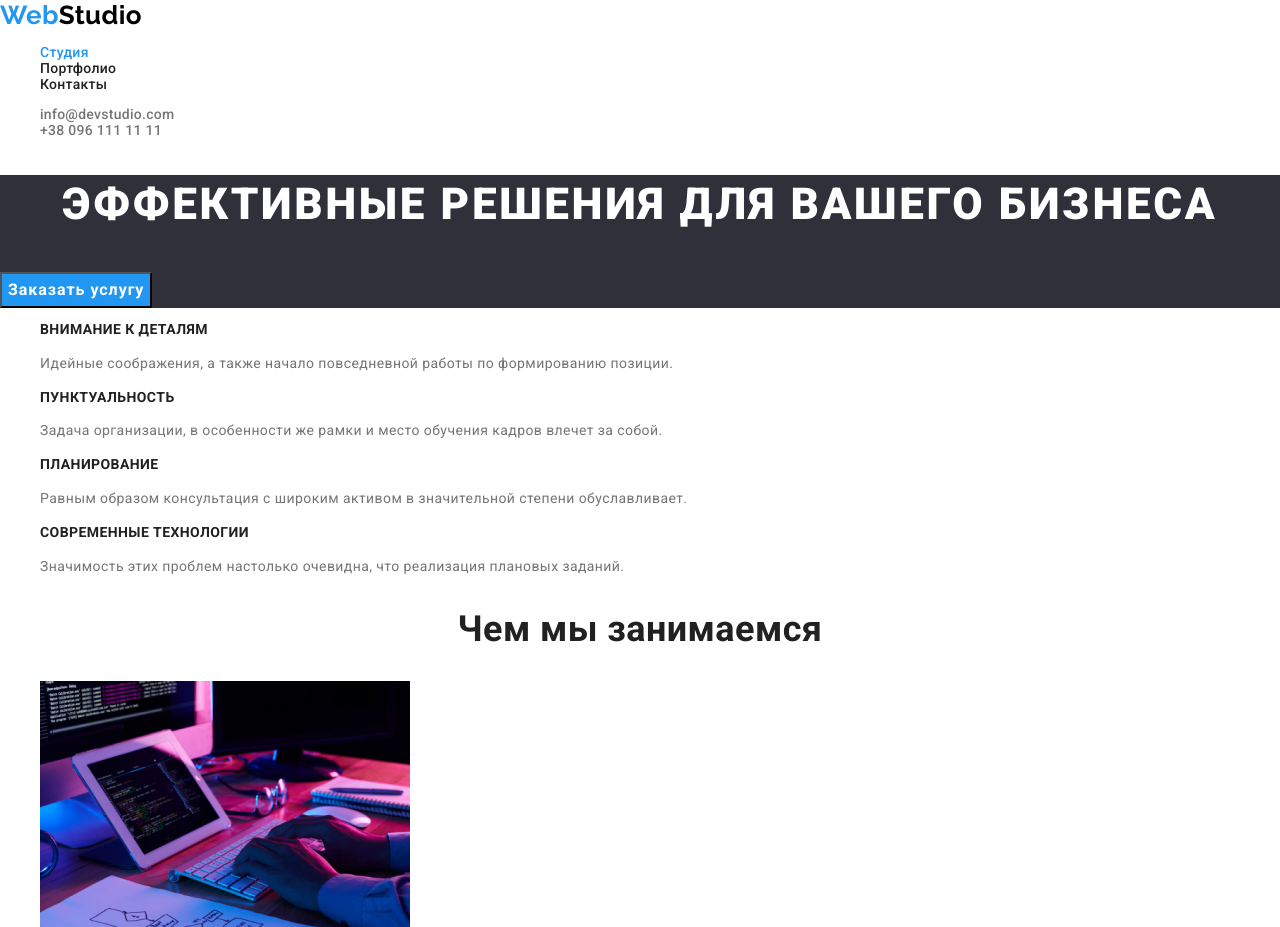
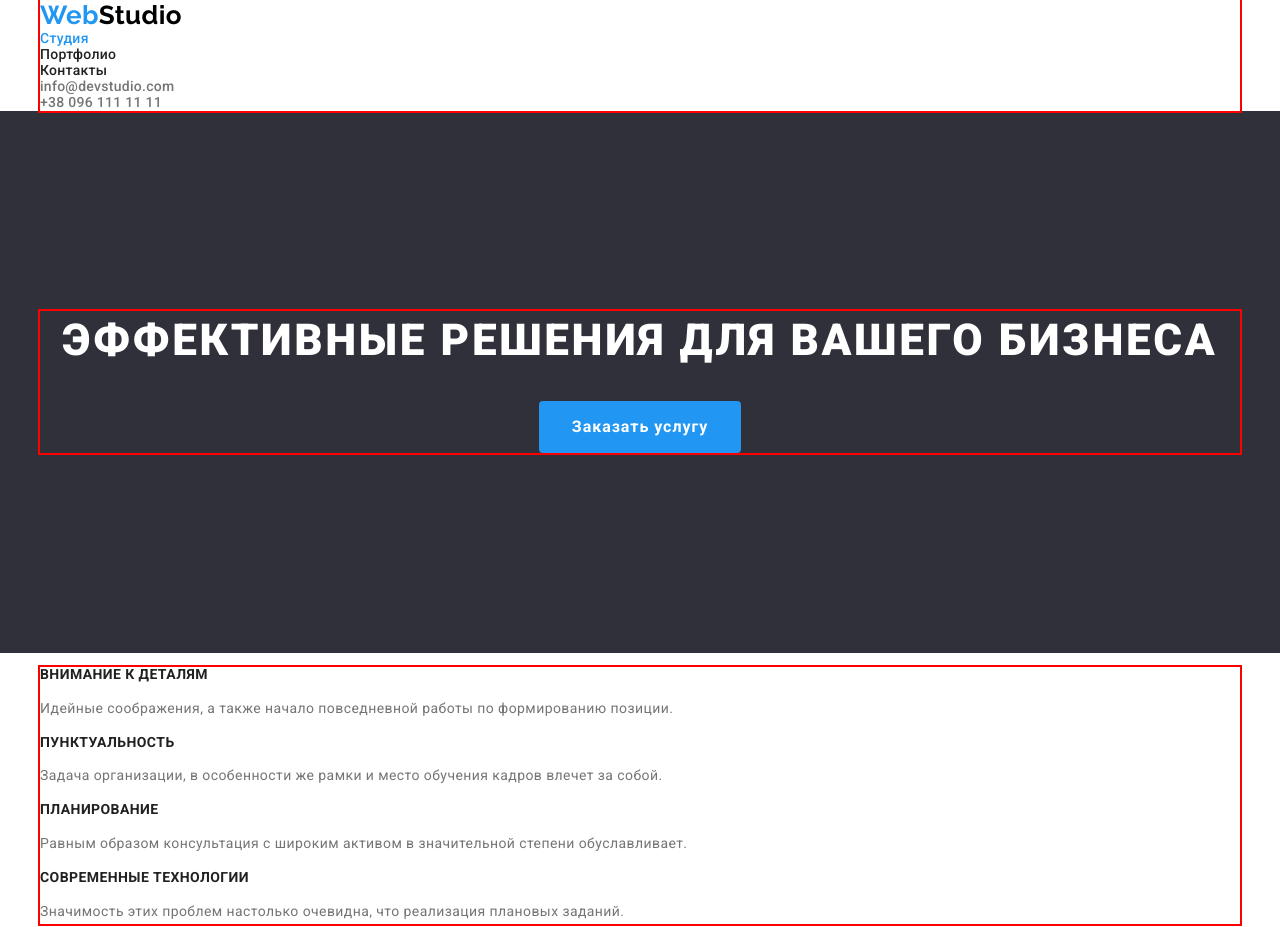
Before and after one commit to JustIrish/goit-markup-hw-03, a plain HTML site: page index.html in a window 1280 px wide. Shown: the top 927 px of the page. Drawn offline with nearby package versions, Linux system fonts and the light colour scheme.

Commit message:
Добавляет класс conteiner

```diff
--- a/css/styles.css
+++ b/css/styles.css
@@ -16,6 +16,16 @@
   --portfolio-backgr-color: #f5f4fa;
 }
 
+html {
+  box-sizing: border-box;
+}
+
+*,
+*::before,
+*::after {
+  box-sizing: inherit;
+}
+
 body {
   color: var(--primary-text-color);
   background-color: var(--main-backgr-color);
@@ -26,6 +36,8 @@ body {
 }
 
 .list {
+  padding: 0;
+  margin: 0;
   list-style: none;
 }
 
@@ -43,6 +55,13 @@ body {
 }
 
 /*------------------ВЕРХНЯЯ ЛИНИЯ----------------- */
+
+.conteiner {
+  margin-left: auto;
+  margin-right: auto;
+  width: 1200px;
+  outline: 2px solid red;
+}
 
 .logo {
   color: var(--accent-color);
@@ -90,9 +109,13 @@ body {
 
 .hero {
   background-color: var(--special-backgr-color);
+  text-align: center;
+  padding: 200px 0;
 }
 
 .hero-title {
+  margin-top: 0;
+  margin-bottom: 30px;
   color: var(--second-text-color);
 
   font-weight: 900;
@@ -100,7 +123,6 @@ body {
   line-height: 1.36;
   letter-spacing: 0.06em;
   text-transform: uppercase;
-  text-align: center;
 }
 
 .hero-btn {
@@ -113,6 +135,10 @@ body {
   font-size: 16px;
   line-height: 1.88;
   letter-spacing: 0.06em;
+  border-radius: 4px;
+  padding: 10px 32px;
+  min-width: 200px;
+  border: 1px solid transparent;
 }
 
 .hero-btn:hover,
--- a/index.html
+++ b/index.html
@@ -20,8 +20,11 @@
   <body>
     <!--Верхняя линия/навигация-->
     <header class="header">
+      <div class="conteiner">
         <nav class="header-nav">
-        <a href="/" class="logo">Web<span class="logo-header">Studio</span> </a>
+          <a href="/" class="logo"
+            >Web<span class="logo-header">Studio</span>
+          </a>
           <ul class="list menu-nav">
             <li><a href="" class="link current">Студия</a></li>
             <li><a href="./portfolio.html" class="link">Портфолио</a></li>
@@ -35,19 +38,23 @@
             >
           </li>
           <li>
-          <a href="tel:+380961111111" class="contact-link">+38 096 111 11 11</a>
+            <a href="tel:+380961111111" class="contact-link"
+              >+38 096 111 11 11</a
+            >
           </li>
         </ul>
+      </div>
     </header>
     <!--Уникальный контент-->
     <main>
-      <div class="hero">
-        <section>
+      <section class="hero">
+        <div class="conteiner">
           <h1 class="hero-title">Эффективные решения для вашего бизнеса</h1>
           <button type="button" class="hero-btn">Заказать услугу</button>
+        </div>
       </section>
-      </div>
       <section class="benefits">
+        <div class="conteiner">
           <h2 class="visually-hidden">Особенности</h2>
           <ul class="list">
             <li>
@@ -60,8 +67,8 @@
             <li>
               <h3 class="benefits-title">Пунктуальность</h3>
               <p class="benefits-text">
-              Задача организации, в особенности же рамки и место обучения кадров
-              влечет за собой.
+                Задача организации, в особенности же рамки и место обучения
+                кадров влечет за собой.
               </p>
             </li>
             <li>
@@ -79,12 +86,18 @@
               </p>
             </li>
           </ul>
+        </div>
       </section>
       <section class="work">
+        <div class="conteiner">
           <h2 class="work-title">Чем мы занимаемся</h2>
           <ul class="list">
             <li>
-            <img src="./img/box1.jpg" alt="работа на компьютере" width="370" />
+              <img
+                src="./img/box1.jpg"
+                alt="работа на компьютере"
+                width="370"
+              />
             </li>
             <li>
               <img src="./img/box2.jpg" alt="работа на телефоне" width="370" />
@@ -93,8 +106,10 @@
               <img src="./img/box3.jpg" alt="работа на планшете" width="370" />
             </li>
           </ul>
+        </div>
       </section>
       <section class="team">
+        <div class="conteiner">
           <h2 class="team-title">Наша команда</h2>
           <ul class="list">
             <li class="team-card">
@@ -130,10 +145,12 @@
               <p class="team-prof">UI Designer</p>
             </li>
           </ul>
+        </div>
       </section>
     </main>
     <!--Подвал-->
     <footer class="footer">
+      <div class="conteiner">
         <a href="/" class="logo">Web<span class="logo-footer">Studio</span> </a>
         <address class="location">г. Киев, пр-т Леси Украинки, 26</address>
         <ul class="list footer-contacts">
@@ -148,6 +165,7 @@
             >
           </li>
         </ul>
+      </div>
     </footer>
   </body>
 </html>
```
Also changed, not shown: portfolio.html (+11 -3 lines). Lines whose indentation alone changed are shown as unchanged.
